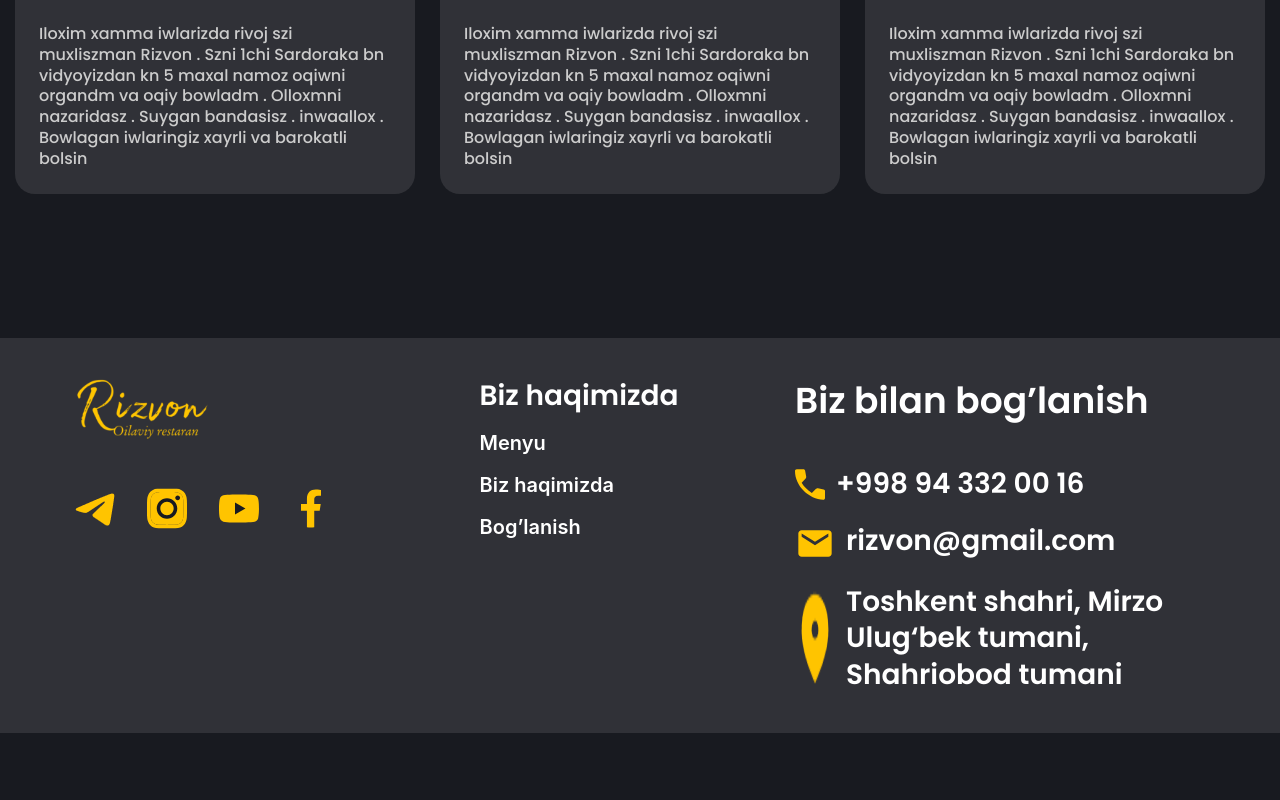
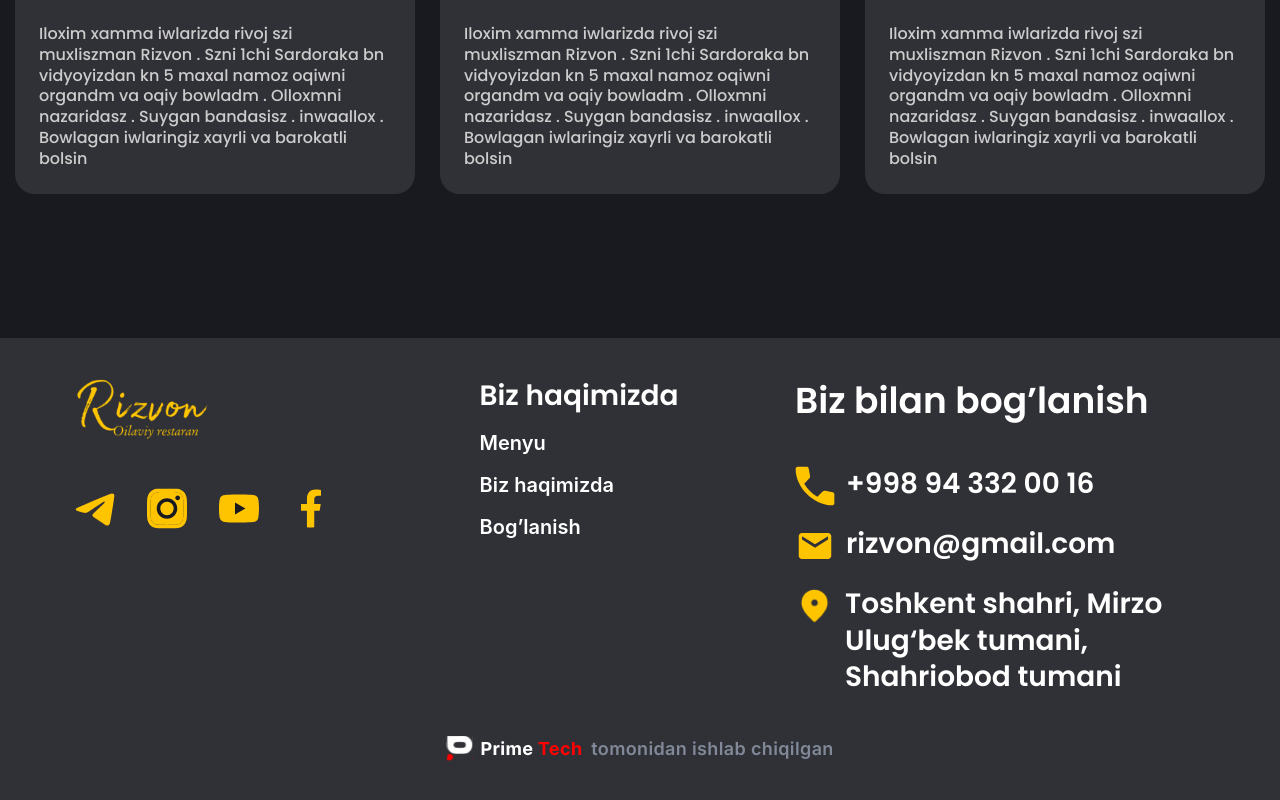
Before and after one commit to Jamshid937/Rizvon, a React (Create React App) app: page /about in a window 1280 px wide. Shown: the part 240-1040 px from the top of the page. Before the commit the page ends 973 px from the top, so only its background shows below. Built offline with nearby package versions, Linux system fonts and the light colour scheme.

Commit message:
finished proekt

```diff
--- a/public/index.html
+++ b/public/index.html
@@ -26,8 +26,11 @@
     -->
     <link rel="stylesheet" href="https://maxcdn.bootstrapcdn.com/font-awesome/4.4.0/css/font-awesome.min.css">
     <link rel="preconnect" href="https://fonts.googleapis.com">
-<link rel="preconnect" href="https://fonts.gstatic.com" crossorigin>
-<link href="https://fonts.googleapis.com/css2?family=Poppins:wght@500;600;700&display=swap" rel="stylesheet">
+    <link rel="preconnect" href="https://fonts.googleapis.com">
+    <link rel="preconnect" href="https://fonts.gstatic.com" crossorigin>
+    <link href="https://fonts.googleapis.com/css2?family=Inter:wght@600&display=swap" rel="stylesheet">
+    <link rel="preconnect" href="https://fonts.gstatic.com" crossorigin>
+    <link href="https://fonts.googleapis.com/css2?family=Poppins:wght@500;600;700&display=swap" rel="stylesheet">
     <title>React App</title>
   </head>
   <body>
--- a/src/Pages/Home/Home.css
+++ b/src/Pages/Home/Home.css
@@ -4,7 +4,18 @@
     align-items: center;
     margin-top: 148px;
 }
+.headerHero__img {
+    max-width: 700px;
+    width: 100%;
+    margin-top: 30px;
 
+}
+.headerHero__img>iframe{
+
+width: 100%;
+height: 420px;
+border-radius: 24px;
+}
 .headerHero__about__link {
     max-width: 224px;
     width: 100%;
--- a/src/Pages/Home/index.jsx
+++ b/src/Pages/Home/index.jsx
@@ -23,7 +23,7 @@ const Home = () => {
                <button className='headerHero__about__btn'>Bog`lanish</button>
         </div>
         <div className='headerHero__img'>
-           <img src={headerHero} alt="" />
+        <iframe  src="https://www.youtube.com/embed/NT_9cLYeLjA" title="Rayhon milliy taomlar (Arxiv)" frameborder="0" allow="accelerometer; autoplay; clipboard-write; encrypted-media; gyroscope; picture-in-picture; web-share" allowfullscreen></iframe>
         </div>
       </div>
       <div className='headerHero__bottom'>
--- a/src/components/AllMenu/AllMenu.css
+++ b/src/components/AllMenu/AllMenu.css
@@ -24,6 +24,8 @@
 .menu__btn {
     display: flex;
     padding: 14px 32px;
+    max-width: 150px;
+    width: 100%;
     justify-content: center;
     align-items: center;
     border-radius: 16px;
--- a/src/components/Footer/footer.css
+++ b/src/components/Footer/footer.css
@@ -1,11 +1,15 @@
 .footer {
-    padding: 40px 75px;
-    background: rgba(255, 255, 255, 0.10);
+
+
     display: flex;
     justify-content: space-between;
+
+}
+.footerBack{
     margin-top: 144px;
+  padding: 40px 75px;
+background: rgba(255, 255, 255, 0.10);
 }
-
 .footer__list>h4{
     color: #FFF;
 
@@ -35,7 +39,26 @@ padding-top: 16px;
 max-width: 410px;
 width: 100%;
 }
-
+.media__about__phone>img{
+width: 40px;
+height: 40px;
+}
+.primetech{
+display: flex;
+justify-content: center;
+align-items: center;
+margin-top: 40px;
+}
+.primetech>p{
+    color: rgba(209, 225, 249, 0.50);
+    font-family: 'Inter';
+    font-size: 18px;
+    font-style: normal;
+    font-weight: 600;
+    line-height: 140%; /* 25.2px */
+    letter-spacing: 0.36px;
+    margin-left: 8px;
+}
 @media screen and (max-width:950px) {
 .footer{
 flex-wrap: wrap;
--- a/src/components/Footer/index.jsx
+++ b/src/components/Footer/index.jsx
@@ -8,8 +8,10 @@ import facebok from '../../imges/Facebook.svg'
 import call from '../../imges/call.svg'
 import mail from '../../imges/mail.svg'
 import location_on from '../../imges/location_on.png'
+import primeTech from '../../imges/primeTech.svg'
 const Footer = () => {
   return (
+    <div className='footerBack'>
     <div className='footer'>
         <div className='footer__icons'>
            <img src={icon} alt="" />
@@ -52,6 +54,11 @@ const Footer = () => {
        </div>
         </div>
     </div>
+    <div className='primetech'>
+      <img src={primeTech} alt="" />
+      <p>tomonidan ishlab chiqilgan</p>
+    </div>
+    </div>
   )
 }
 
--- a/src/components/NavBar/NavBar.css
+++ b/src/components/NavBar/NavBar.css
@@ -116,13 +116,13 @@ background: #181A20;
 
   @media only screen and (max-width: 1100px) {
     .navbar{
-      background: #000000;
+      background: #181A20;
     }
     .nav-menu {
       display: flex;
       flex-direction: column;
       width: 100%;
-      border-top: 1pxsolid #fff;
+      border-top: 1px solid #fff;
       position: absolute;
       top: 80px;
       left: -110%;
```
Also changed, not shown: src/components/HeaderHero/index.jsx (deleted, +0 -11 lines), src/components/HeaderHero/Header.module.css (deleted), src/imges/primeTech.svg (added).
